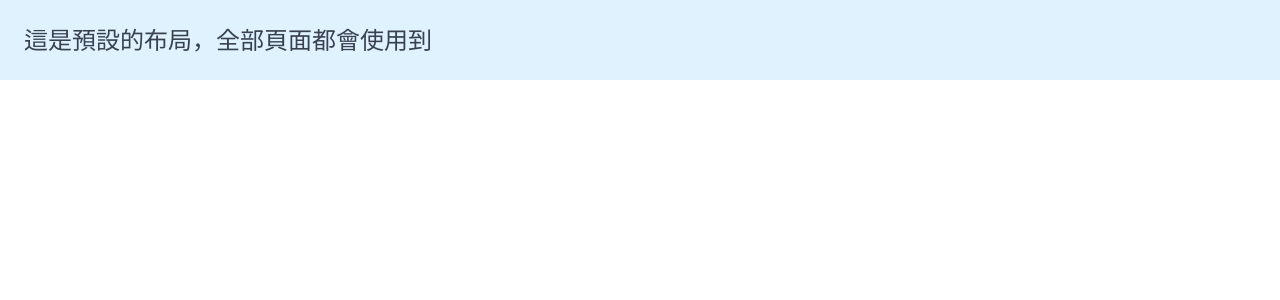
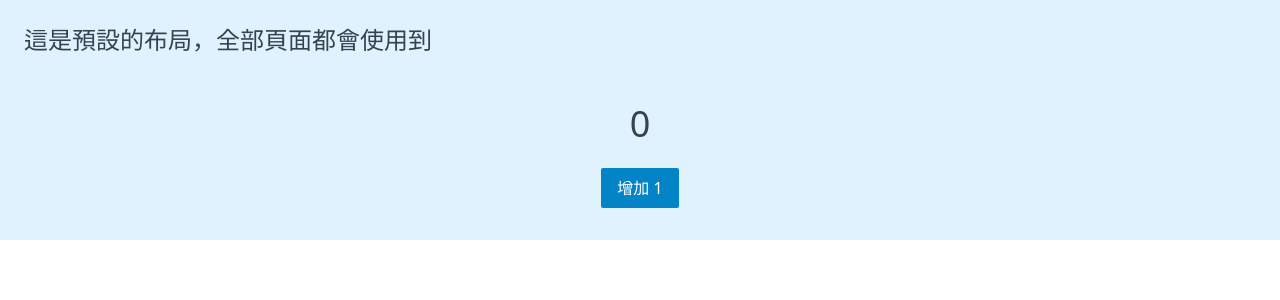
Before and after one commit to ReganHe/nuxt3-app, a Nuxt app: page /composable/count in a window 1280 px wide. Before the commit this address had no page. Shown: the top 300 px of the page. Built offline with nearby package versions, Linux system fonts and the light colour scheme.

Commit message:
nuxt3-组合式函数

```diff
--- /dev/null
+++ b/composables/useCounter.js
@@ -0,0 +1,12 @@
+export default function () {
+  const count = ref(0)
+
+  const increment = () => {
+    count.value += 1
+  }
+
+  return {
+    count,
+    increment
+  }
+}
--- /dev/null
+++ b/pages/composable/count.vue
@@ -0,0 +1,15 @@
+<template>
+  <div class="flex flex-col items-center">
+    <span class="mt-8 text-4xl text-gray-700">{{ count }}</span>
+    <button
+      class="my-6 rounded-sm bg-sky-600 py-2 px-4 text-base font-medium text-white hover:bg-sky-700 focus:outline-none focus:ring-2 focus:ring-sky-500 focus:ring-offset-2"
+      @click="increment"
+    >
+      增加 1
+    </button>
+  </div>
+</template>
+
+<script setup>
+const { count, increment } = useCounter()
+</script>
```
